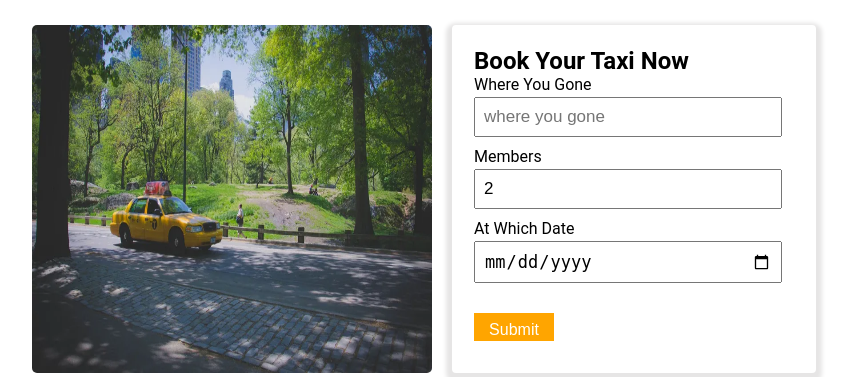
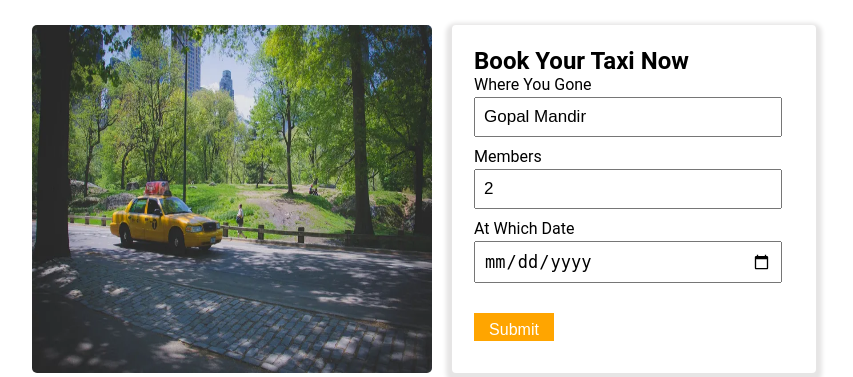
Before and after one commit to harshita999-number/tour, a Django app: page /index3 in a window 1280 px wide; the page is wider, and only the part inside the window is pictured. Shown: the part 983-1360 px from the top of that part, without its empty margins (206-1059 px from the left). Run offline with Django 5.2, Linux system fonts and the light colour scheme; a user stored in the database is signed in; some libraries are stand-ins or nearby versions.

```diff
--- a/templates/index3.html
+++ b/templates/index3.html
@@ -59,7 +59,7 @@
                         {% csrf_token %}
                         <h2>Book Your Taxi Now</h2>
                         <label for="destination">Where You Gone</label>
-                        <input list="places" placeholder="where you gone" name="place" id="placeName" required/>
+                        <input list="places" placeholder="where you gone" name="place" id="placeName" value="Gopal Mandir" required/>
                         <datalist id="places">
                                 <option value="Banglamukhi Temple"></option>
                                 <option value="Chintaman Ganesh Temple"></option>
@@ -92,7 +92,7 @@
                         <label for="number">Members</label>
                         <input type="number" name="member_count" id="member" value="2"  required/>
                         <label for="date">At Which Date</label>
-                        <input type="date" name="event_date" id="date" required/>
+                        <input type="date" name="event_date" id="date" value="11/11/2026" required/>
                         <input type="submit" value="Submit" id="submit">
                     </form>
                 </div>
```
Also changed, not shown: db.sqlite3.
